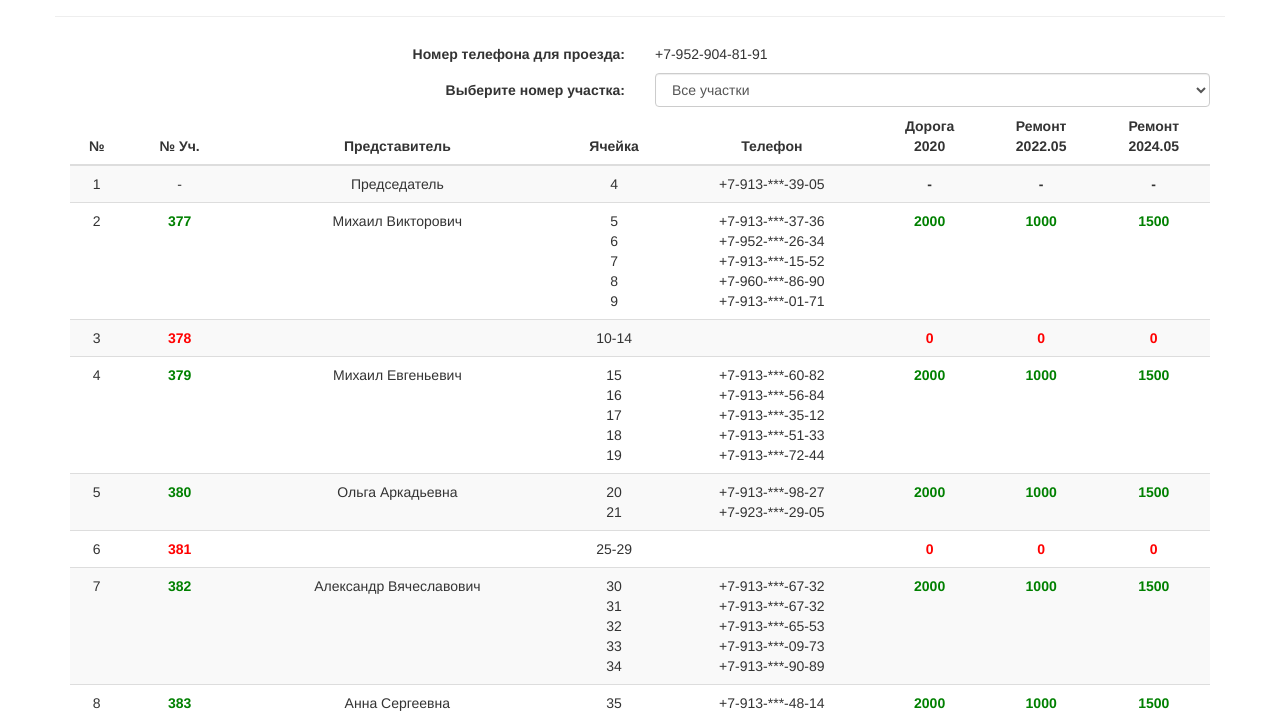
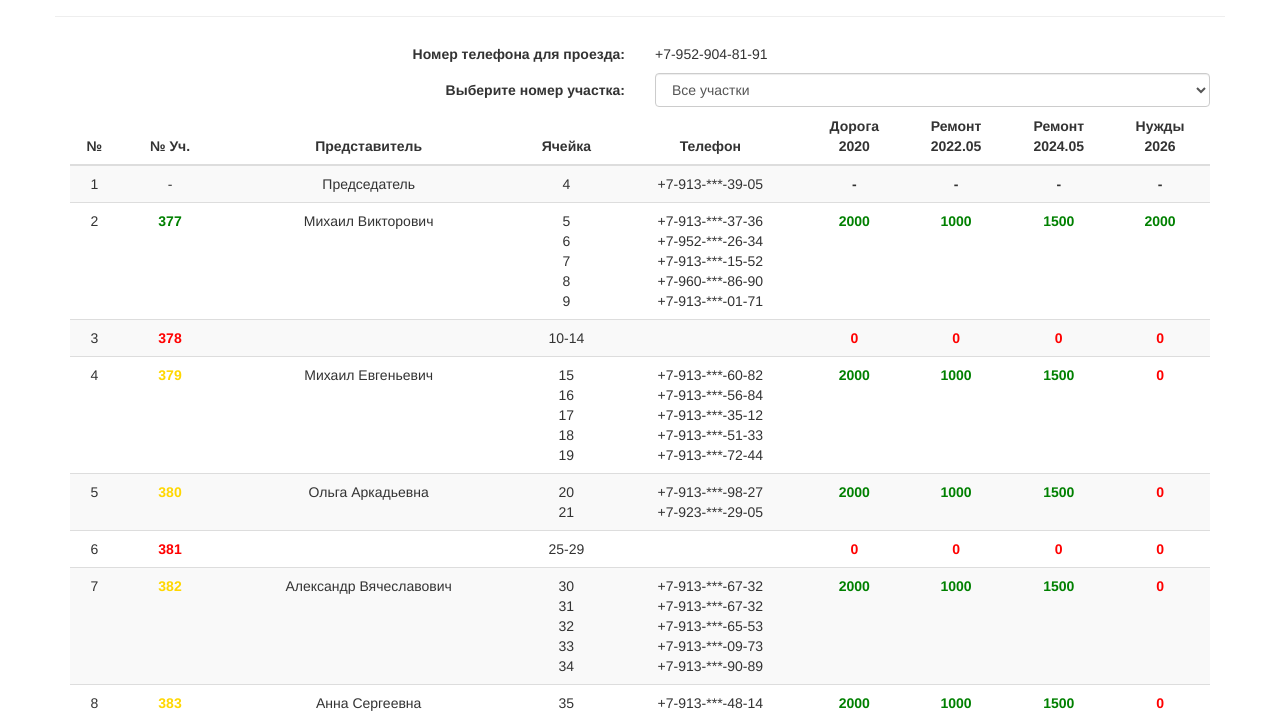
Before and after one commit to sun-street/sun-street.github.io, a website: page index.html in a window 1280 px wide. Shown: the part 89-802 px from the top of the page. Drawn offline with nearby package versions, Linux system fonts and the light colour scheme.

Commit message:
Добавление нового столбца

```diff
--- a/Data/safe-grounds.json
+++ b/Data/safe-grounds.json
@@ -12,7 +12,8 @@
 			],
 			"road2020": "-",
 			"mod2022_05": "-",
-			"mod2024_05": "-"
+			"mod2024_05": "-",
+			"mod2026": "-"
 		},
 		{
 			"type": 1,
@@ -42,7 +43,8 @@
 			],
 			"road2020": 2000,
 			"mod2022_05": 1000,
-			"mod2024_05": 1500
+			"mod2024_05": 1500,
+			"mod2026": 2000
 		},
 		{
 			"type": 1,
@@ -56,7 +58,8 @@
 			],
 			"road2020": 0,
 			"mod2022_05": 0,
-			"mod2024_05": 0
+			"mod2024_05": 0,
+			"mod2026": 0
 		},
 		{
 			"type": 1,
@@ -86,7 +89,8 @@
 			],
 			"road2020": 2000,
 			"mod2022_05": 1000,
-			"mod2024_05": 1500
+			"mod2024_05": 1500,
+			"mod2026": 0
 		},
 		{
 			"type": 1,
@@ -104,7 +108,8 @@
 			],
 			"road2020": 2000,
 			"mod2022_05": 1000,
-			"mod2024_05": 1500
+			"mod2024_05": 1500,
+			"mod2026": 0
 		},
 		{
 			"type": 1,
@@ -118,7 +123,8 @@
 			],
 			"road2020": 0,
 			"mod2022_05": 0,
-			"mod2024_05": 0
+			"mod2024_05": 0,
+			"mod2026": 0
 		},
 		{
 			"type": 1,
@@ -148,7 +154,8 @@
 			],
 			"road2020": 2000,
 			"mod2022_05": 1000,
-			"mod2024_05": 1500
+			"mod2024_05": 1500,
+			"mod2026": 0
 		},
 		{
 			"type": 1,
@@ -162,7 +169,8 @@
 			],
 			"road2020": 2000,
 			"mod2022_05": 1000,
-			"mod2024_05": 1500
+			"mod2024_05": 1500,
+			"mod2026": 0
 		},
 		{
 			"type": 1,
@@ -180,7 +188,8 @@
 			],
 			"road2020": 2000,
 			"mod2022_05": 1000,
-			"mod2024_05": 1500
+			"mod2024_05": 1500,
+			"mod2026": 0
 		},
 		{
 			"type": 1,
@@ -206,7 +215,8 @@
 			],
 			"road2020": 2000,
 			"mod2022_05": 1000,
-			"mod2024_05": 1500
+			"mod2024_05": 1500,
+			"mod2026": 0
 		},
 		{
 			"type": 1,
@@ -220,7 +230,8 @@
 			],
 			"road2020": 2000,
 			"mod2022_05": 1000,
-			"mod2024_05": 1500
+			"mod2024_05": 1500,
+			"mod2026": 0
 		},
 		{
 			"type": 1,
@@ -250,7 +261,8 @@
 			],
 			"road2020": 2000,
 			"mod2022_05": 1000,
-			"mod2024_05": 1500
+			"mod2024_05": 1500,
+			"mod2026": 0
 		},
 		{
 			"type": 1,
@@ -272,7 +284,8 @@
 			],
 			"road2020": 2000,
 			"mod2022_05": 1000,
-			"mod2024_05": 1500
+			"mod2024_05": 1500,
+			"mod2026": 2000
 		},
 		{
 			"type": 1,
@@ -286,7 +299,8 @@
 			],
 			"road2020": 0,
 			"mod2022_05": 0,
-			"mod2024_05": 0
+			"mod2024_05": 0,
+			"mod2026": 0
 		},
 		{
 			"type": 1,
@@ -316,7 +330,8 @@
 			],
 			"road2020": 2000,
 			"mod2022_05": 1000,
-			"mod2024_05": 1500
+			"mod2024_05": 1500,
+			"mod2026": 0
 		},
 		{
 			"type": 1,
@@ -338,7 +353,8 @@
 			],
 			"road2020": 2000,
 			"mod2022_05": 1000,
-			"mod2024_05": 1500
+			"mod2024_05": 1500,
+			"mod2026": 0
 		},
 		{
 			"type": 1,
@@ -368,7 +384,8 @@
 			],
 			"road2020": 2000,
 			"mod2022_05": 1000,
-			"mod2024_05": 1500
+			"mod2024_05": 1500,
+			"mod2026": 0
 		},
 		{
 			"type": 1,
@@ -398,7 +415,8 @@
 			],
 			"road2020": 2000,
 			"mod2022_05": 1000,
-			"mod2024_05": 1500
+			"mod2024_05": 1500,
+			"mod2026": 0
 		},
 		{
 			"type": 1,
@@ -416,7 +434,8 @@
 			],
 			"road2020": 2000,
 			"mod2022_05": 1000,
-			"mod2024_05": 1500
+			"mod2024_05": 1500,
+			"mod2026": 2000
 		},
 		{
 			"type": 1,
@@ -434,7 +453,8 @@
 			],
 			"road2020": 2000,
 			"mod2022_05": 1000,
-			"mod2024_05": 1500
+			"mod2024_05": 1500,
+			"mod2026": 0
 		}
 	]
 }
--- a/index.html
+++ b/index.html
@@ -43,6 +43,7 @@
                             <th class="text-center">Дорога</br>2020</th>
                             <th class="text-center">Ремонт</br>2022.05</th>
                             <th class="text-center">Ремонт</br>2024.05</th>
+                            <th class="text-center">Нужды</br>2026</th>
                         </tr>
                     </thead>
                     <tbody id="tbody">
--- a/index.js
+++ b/index.js
@@ -56,12 +56,18 @@ function fillTable(groundName)
             {
                 delegatesCount++;
 
-                if (jsonObject.groundsList[i].road2020 > 0 && jsonObject.groundsList[i].mod2022_05 > 0 && jsonObject.groundsList[i].mod2024_05 > 0)
+                if (jsonObject.groundsList[i].road2020 > 0 &&
+                    jsonObject.groundsList[i].mod2022_05 > 0 &&
+                    jsonObject.groundsList[i].mod2024_05 > 0 &&
+                    jsonObject.groundsList[i].mod2026 > 0)
                 {
                     modStyle0 = ' style="color:green;"';
                     realDelegatesCount++;
                 }
-                else if (jsonObject.groundsList[i].road2020 > 0 || jsonObject.groundsList[i].mod2022_05 > 0 || jsonObject.groundsList[i].mod2024_05 > 0)
+                else if (jsonObject.groundsList[i].road2020 > 0 ||
+                    jsonObject.groundsList[i].mod2022_05 > 0 ||
+                    jsonObject.groundsList[i].mod2024_05 > 0 ||
+                    jsonObject.groundsList[i].mod2026 > 0)
                 {
                     modStyle0 = ' style="color:gold;"';
                 }
@@ -109,6 +115,7 @@ function fillTable(groundName)
             innerHtml += setColumnWithColor(jsonObject.groundsList[i].road2020, jsonObject.groundsList[i].type);
             innerHtml += setColumnWithColor(jsonObject.groundsList[i].mod2022_05, jsonObject.groundsList[i].type);
             innerHtml += setColumnWithColor(jsonObject.groundsList[i].mod2024_05, jsonObject.groundsList[i].type);
+            innerHtml += setColumnWithColor(jsonObject.groundsList[i].mod2026, jsonObject.groundsList[i].type);
 
             innerHtml += "</td>"
             innerHtml += "</tr>";
```
